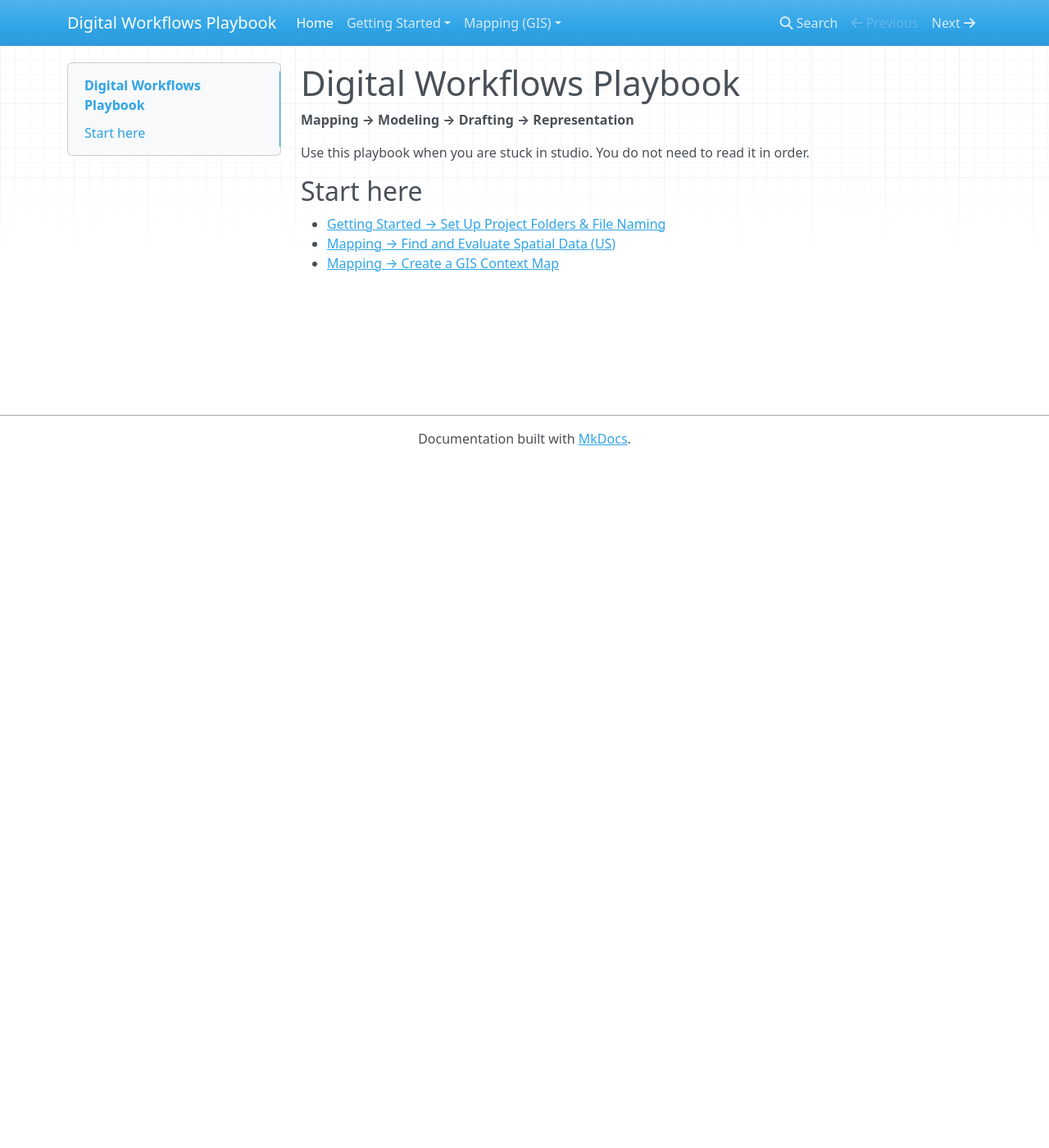
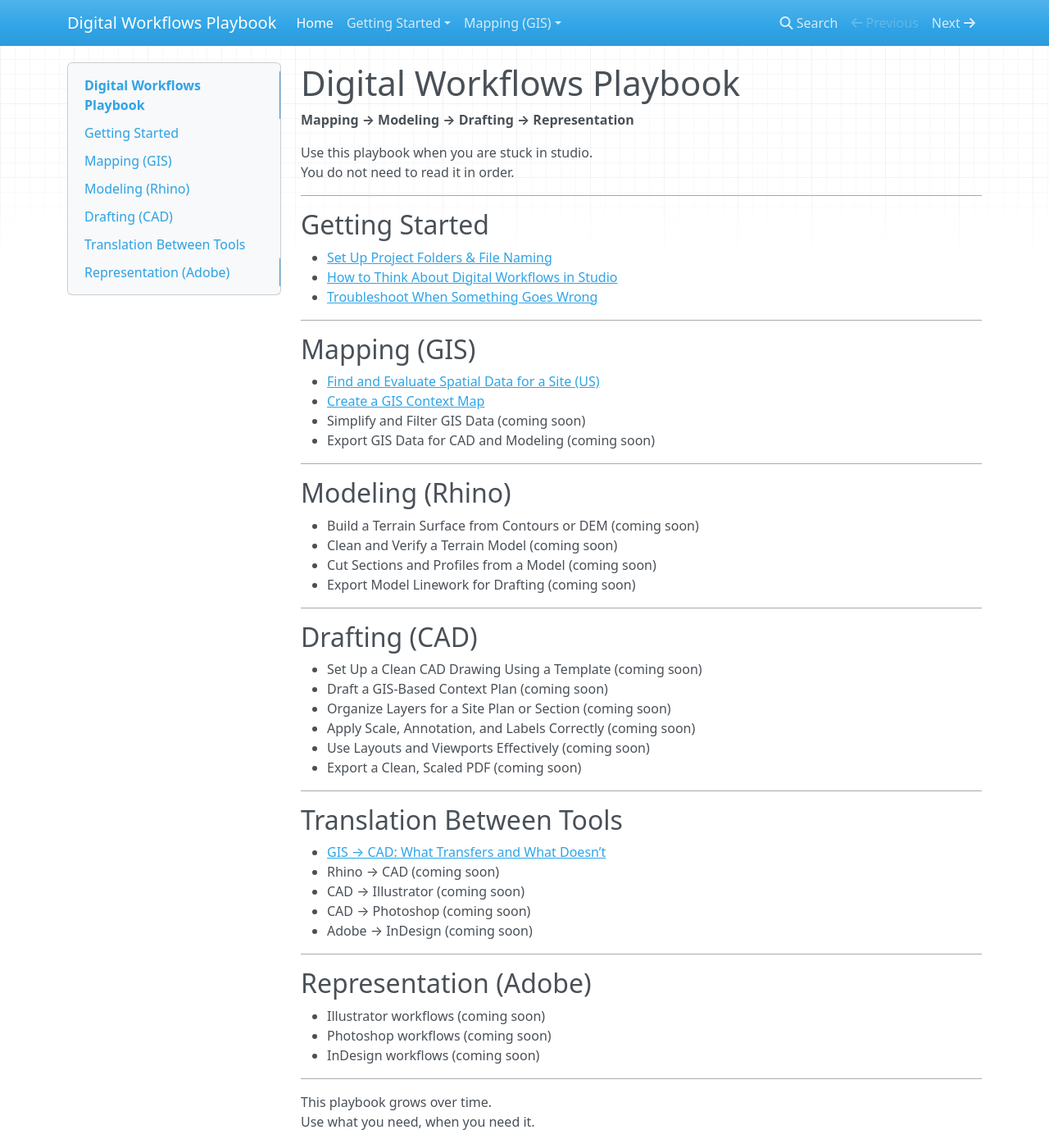
Before and after one commit to machineLandscape/digital-workflows-playbook, an MkDocs documentation site: the page built from docs/index.md, in a window 1280 px wide and 1400 px high. Shown: the whole window at 82% size. Built offline with MkDocs 1.6.1, drawn with Linux system fonts in a browser that asks for light colours; nearby versions of some CDN libraries.

Commit message:
Add files via upload
updated

```diff
--- a/docs/index.md
+++ b/docs/index.md
@@ -5,7 +5,56 @@
 Use this playbook when you are stuck in studio.
 You do not need to read it in order.
 
-## Start here
-- [Getting Started → Set Up Project Folders & File Naming](00_getting_started/guide_00_01_folders.md)
-- [Mapping → Find and Evaluate Spatial Data (US)](01_mapping/guide_gis_01_find_data.md)
-- [Mapping → Create a GIS Context Map](01_mapping/guide_gis_02_context_map.md)
+---
+
+## Getting Started
+- [Set Up Project Folders & File Naming](00_getting_started/guide_00_01_folders.md)
+- [How to Think About Digital Workflows in Studio](00_getting_started/guide_00_02_workflows.md)
+- [Troubleshoot When Something Goes Wrong](00_getting_started/guide_00_03_troubleshoot.md)
+
+---
+
+## Mapping (GIS)
+- [Find and Evaluate Spatial Data for a Site (US)](01_mapping/guide_gis_01_find_data.md)
+- [Create a GIS Context Map](01_mapping/guide_gis_02_context_map.md)
+- Simplify and Filter GIS Data (coming soon)
+- Export GIS Data for CAD and Modeling (coming soon)
+
+---
+
+## Modeling (Rhino)
+- Build a Terrain Surface from Contours or DEM (coming soon)
+- Clean and Verify a Terrain Model (coming soon)
+- Cut Sections and Profiles from a Model (coming soon)
+- Export Model Linework for Drafting (coming soon)
+
+---
+
+## Drafting (CAD)
+- Set Up a Clean CAD Drawing Using a Template (coming soon)
+- Draft a GIS-Based Context Plan (coming soon)
+- Organize Layers for a Site Plan or Section (coming soon)
+- Apply Scale, Annotation, and Labels Correctly (coming soon)
+- Use Layouts and Viewports Effectively (coming soon)
+- Export a Clean, Scaled PDF (coming soon)
+
+---
+
+## Translation Between Tools
+- [GIS → CAD: What Transfers and What Doesn’t](05_translation/guide_xlate_01_gis_to_cad.md)
+- Rhino → CAD (coming soon)
+- CAD → Illustrator (coming soon)
+- CAD → Photoshop (coming soon)
+- Adobe → InDesign (coming soon)
+
+---
+
+## Representation (Adobe)
+- Illustrator workflows (coming soon)
+- Photoshop workflows (coming soon)
+- InDesign workflows (coming soon)
+
+---
+
+This playbook grows over time.
+Use what you need, when you need it.
```
